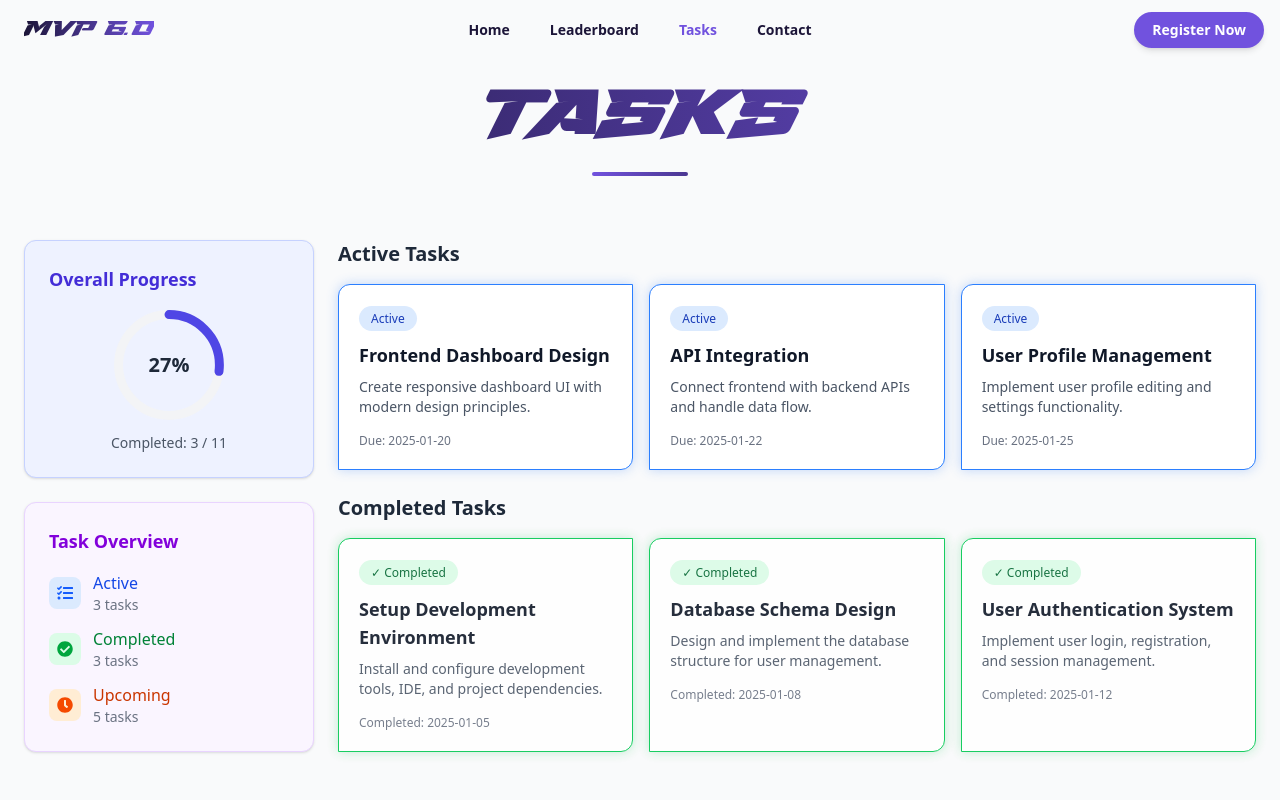
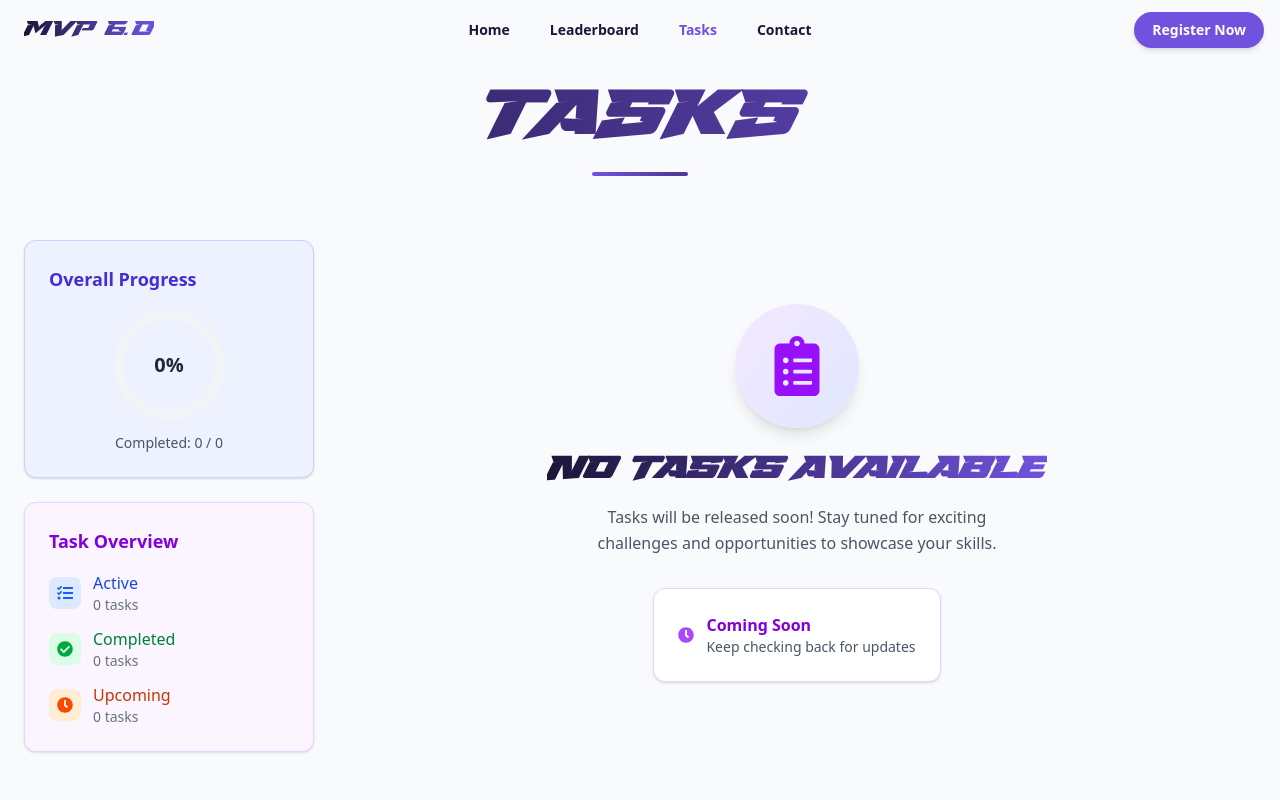
Before and after one commit to cecieee/mvp_6, a React (Vite) app: page /tasks in a window 1280 px wide. Shown: the top 800 px of the page. Built offline with nearby package versions, Linux system fonts and the light colour scheme; a web font is replaced by a local one.

Commit message:
Added handling when there are no tasks

```diff
--- a/src/pages/Tasks.jsx
+++ b/src/pages/Tasks.jsx
@@ -4,12 +4,14 @@ import {
   FaExclamationCircle,
   FaClock,
   FaCheckCircle,
+  FaClipboardList,
 } from "react-icons/fa";
 
 export default function Tasks() {
   const today = new Date();
 
   const tasks = [
+    /*
     // Completed Tasks (past due dates)
     {
       title: "Setup Development Environment",
@@ -91,7 +93,7 @@ export default function Tasks() {
       desc: "Configure production environment and deployment pipelines.",
       due: "2025-02-20",
       completed: false,
-    },
+    },*/
   ];
 
   const activeTasks = tasks.filter((task) => task.status === "Active");
@@ -99,7 +101,7 @@ export default function Tasks() {
   const upcomingTasks = tasks.filter((task) => task.status === "Upcoming");
 
   const totalTasks = tasks.length;
-  const progress = Math.round((completedTasks.length / totalTasks) * 100);
+  const progress = totalTasks > 0 ? Math.round((completedTasks.length / totalTasks) * 100) : 0;
 
   const radius = 45;
   const circumference = 2 * Math.PI * radius;
@@ -177,11 +179,11 @@ export default function Tasks() {
                   />
                 </svg>
                 <span className="absolute inset-0 flex items-center justify-center text-xl font-bold text-gray-800">
-                  {progress}%
+                  {totalTasks > 0 ? `${progress}%` : '0%'}
                 </span>
               </div>
               <p className="text-gray-600 text-sm">
-                Completed: {completedTasks.length} / {totalTasks}
+                Completed: {completedTasks.length} / {totalTasks || 0}
               </p>
             </div>
           </div>
@@ -231,6 +233,41 @@ export default function Tasks() {
 
         {/* Main Tasks Section */}
         <div className="lg:col-span-3 space-y-6">
+          {/* Check if there are no tasks */}
+          {tasks.length === 0 ? (
+            <div className="flex flex-col items-center justify-center py-16 px-6">
+              <div className="bg-gradient-to-br from-purple-100 to-indigo-100 rounded-full p-8 mb-6 shadow-lg">
+                <FaClipboardList className="text-6xl text-purple-600" />
+              </div>
+              <h2
+                className="text-3xl font-bold mb-4 text-center"
+                style={{
+                  fontFamily: "Frontline, sans-serif",
+                  background: "linear-gradient(90deg, #1C1538 0%, #7152DE 100%)",
+                  WebkitBackgroundClip: "text",
+                  WebkitTextFillColor: "transparent",
+                  backgroundClip: "text",
+                }}
+              >
+                No Tasks Available
+              </h2>
+              <p className="text-gray-600 text-center max-w-md mb-8 leading-relaxed">
+                Tasks will be released soon! Stay tuned for exciting challenges and opportunities to showcase your skills.
+              </p>
+              <div className="bg-white rounded-xl p-6 shadow-sm border border-purple-200 max-w-sm">
+                <div className="flex items-center gap-3 text-purple-700">
+                  <FaClock className="text-purple-500" />
+                  <div>
+                    <p className="font-semibold">Coming Soon</p>
+                    <p className="text-sm text-gray-600">
+                      Keep checking back for updates
+                    </p>
+                  </div>
+                </div>
+              </div>
+            </div>
+          ) : (
+            <>
               {/* Active Tasks */}
               {activeTasks.length > 0 && (
                 <div>
@@ -295,6 +332,8 @@ export default function Tasks() {
             <div>...render upcoming tasks...</div>
           )}
           */}
+            </>
+          )}
         </div>
       </div>
     </div>
```
Lines whose indentation alone changed are shown as unchanged.
